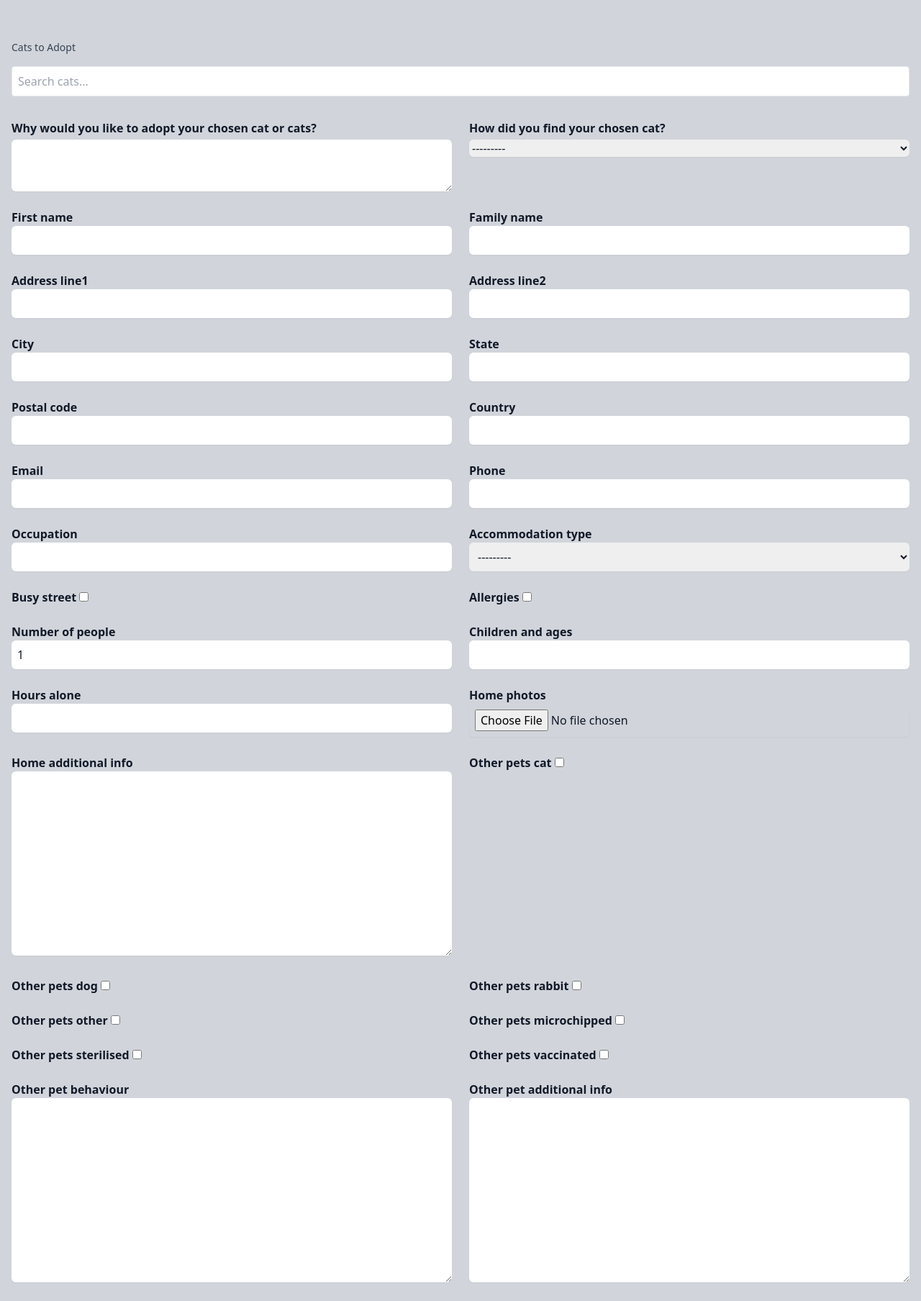
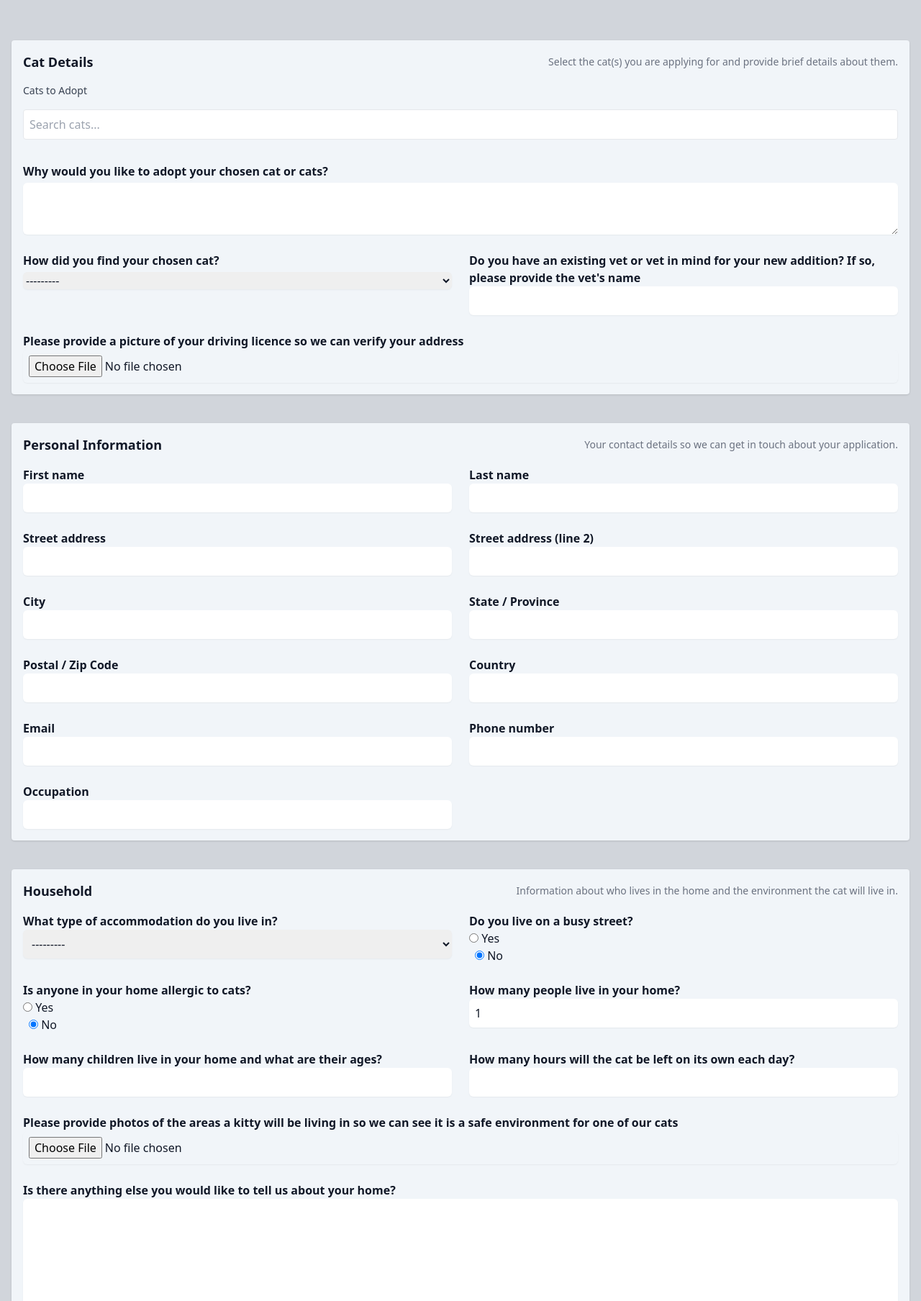
Before and after one commit to jaredarm/cat-rescue-site, a Django app: page /adoptions/add/ in a window 1280 px wide. Shown: the part 112-1920 px from the top of the page at 72% size. Run offline with Django 4.2, Linux system fonts and the light colour scheme; parts of the project's set-up code (start-up, migrations or seed data) failed here and were passed over; some libraries are stand-ins or nearby versions.

Commit message:
Add detailed fields to application form; enhance form layout and UI for better user experience

```diff
--- a/adoptions/forms.py
+++ b/adoptions/forms.py
@@ -15,11 +15,82 @@ class ApplicationForm(TailwindModelForm):
         labels = {
             "cats": "Please select the cat(s) you are interested in adopting",
             "reason_for_adopting": "Why would you like to adopt your chosen cat or cats?",
-            "how_found_cat": "How did you find your chosen cat?"
+            "how_found_cat": "How did you find your chosen cat?",
+
+            # Personal / contact
+            "first_name": "First name",
+            "family_name": "Last name",
+            "address_line1": "Street address",
+            "address_line2": "Street address (line 2)",
+            "city": "City",
+            "state": "State / Province",
+            "postal_code": "Postal / Zip Code",
+            "country": "Country",
+            "email": "Email",
+            "phone": "Phone number",
+            "occupation": "Occupation",
+            "vet_name": "Do you have an existing vet or vet in mind for your new addition? If so, please provide the vet's name",
+            "driving_license": "Please provide a picture of your driving licence so we can verify your address",
+
+            # Household
+            "accommodation_type": "What type of accommodation do you live in?",
+            "busy_street": "Do you live on a busy street?",
+            "allergies": "Is anyone in your home allergic to cats?",
+            "number_of_people": "How many people live in your home?",
+            "children_and_ages": "How many children live in your home and what are their ages?",
+            "hours_alone": "How many hours will the cat be left on its own each day?",
+            "home_photos": "Please provide photos of the areas a kitty will be living in so we can see it is a safe environment for one of our cats",
+            "home_additional_info": "Is there anything else you would like to tell us about your home?",
+
+            # Other pets
+            "other_pets_cat": "Do you have other cats?",
+            "other_pets_dog": "Do you have other dogs?",
+            "other_pets_rabbit": "Do you have other rabbits?",
+            "other_pets_other": "Do you have other types of pets?",
+            "other_pets_microchipped": "Are your other pets microchipped?",
+            "other_pets_sterilised": "Are your other pets sterilised?",
+            "other_pets_vaccinated": "Are your other pets vaccinated?",
+            "other_pet_behaviour": "Do your animals have any behavioural problems?",
+            "other_pet_additional_info": "Is there anything else you would like to tell us about your other pets?",
+
+            # Experience & plans
+            "previous_cat_experience": "Have you previously shared your life with a cat?",
+            "medical_care_plan": "Should your cat become ill or injured and require expensive medical care, what would be your course of action?",
+            "lost_cat_plan": "If your cat got lost what would you do?",
+            "diet_plan": "Will you provide a stable diet to your cat? If so, please provide more information",
+            "surrendered_animals_history": "Have you ever taken an animal to a shelter or released it to another party? If so, please provide more information here",
+            "adoption_refusal_history": "Have you ever been refused adoption of an animal? If so, please provide more information here",
+
+            # Declarations
+            "indoor_only": "I confirm that my cat will be kept indoors, in a secure cat run or on a cat harness at all times to protect it from harm or injury",
+            "can_afford_care": "I confirm I am able to afford the ongoing cost of owning a cat and am prepared to continue with the cat's vaccinations, flea and worm treatments as required?",
+            "will_return_if_needed": "I agree to return the cat or cats to 9 Lives Cat Rescue should my circumstances change and I can no longer care for the animal?",
         }
         fieldsets = (
+            ('Cat Details', {
+                'description': 'Select the cat(s) you are applying for and provide brief details about them.',
+                'fields': ('cats', 'reason_for_adopting', 'how_found_cat', 'vet_name', 'driving_license')
+            }),
             ('Personal Information', {
-             'fields': ('first_name', 'family_name', 'address_line1', 'address_line2', 'city')}),
+                'description': 'Your contact details so we can get in touch about your application.',
+                'fields': ('first_name', 'family_name', 'address_line1', 'address_line2', 'city', 'state', 'postal_code', 'country', 'email', 'phone', 'occupation')
+            }),
+            ('Household', {
+                'description': 'Information about who lives in the home and the environment the cat will live in.',
+                'fields': ('accommodation_type', 'busy_street', 'allergies', 'number_of_people', 'children_and_ages', 'hours_alone', 'home_photos', 'home_additional_info')
+            }),
+            ('Other Pets', {
+                'description': 'Tell us about other pets you may already have.',
+                'fields': ('other_pets_cat', 'other_pets_dog', 'other_pets_rabbit', 'other_pets_other', 'other_pets_microchipped', 'other_pets_sterilised', 'other_pets_vaccinated', 'other_pet_behaviour', 'other_pet_additional_info')
+            }),
+            ('Experience & Plans', {
+                'description': 'Questions about your previous experience and plans for the cat.',
+                'fields': ('previous_cat_experience', 'medical_care_plan', 'lost_cat_plan', 'diet_plan', 'surrendered_animals_history', 'adoption_refusal_history')
+            }),
+            ('Declarations', {
+                'description': 'Please confirm the following declarations.',
+                'fields': ('indoor_only', 'can_afford_care', 'will_return_if_needed')
+            }),
         )
         widgets = {
             "reason_for_adopting": forms.Textarea(attrs={
@@ -30,3 +101,43 @@ class ApplicationForm(TailwindModelForm):
                 "class": "mt-1 block w-full rounded-md border-gray-300 shadow-sm focus:ring-blue-500 focus:border-blue-500"
             }),
         }
+
+    def __init__(self, *args, **kwargs):
+        super().__init__(*args, **kwargs)
+        # expose fieldsets on the form instance for templates
+        self.fieldsets = getattr(self.Meta, 'fieldsets', ())
+        # convert boolean-style fields to Yes/No radio choices for clearer UI
+        bool_fields = [
+            'busy_street', 'allergies',
+            'other_pets_cat', 'other_pets_dog', 'other_pets_rabbit', 'other_pets_other',
+            'other_pets_microchipped', 'other_pets_sterilised', 'other_pets_vaccinated',
+            'indoor_only', 'can_afford_care', 'will_return_if_needed'
+        ]
+
+        for name in bool_fields:
+            if name in self.fields:
+                orig = self.fields[name]
+
+                # determine initial as 'True' / 'False' strings when possible
+                if name in self.initial:
+                    init = 'True' if self.initial.get(name) else 'False'
+                elif hasattr(self, 'instance') and getattr(self.instance, name, None) is not None:
+                    init = 'True' if getattr(self.instance, name) else 'False'
+                else:
+                    init = None
+
+                self.fields[name] = forms.TypedChoiceField(
+                    choices=(('True', 'Yes'), ('False', 'No')),
+                    coerce=lambda v: v == 'True',
+                    widget=forms.RadioSelect(attrs={"class": "space-x-2"}),
+                    required=orig.required,
+                    label=orig.label,
+                    help_text=orig.help_text,
+                    initial=init,
+                )
+        # expose a simple widget type name on each field to make template logic safer
+        for name, field in self.fields.items():
+            try:
+                field.widget_type = field.widget.__class__.__name__
+            except Exception:
+                field.widget_type = ''
--- a/adoptions/models.py
+++ b/adoptions/models.py
@@ -49,6 +49,10 @@ class Application(models.Model):
     email = models.EmailField(max_length=50)
     phone = models.CharField(max_length=50)
     occupation = models.CharField(max_length=100, blank=True)
+    # Vet details
+    vet_name = models.CharField(max_length=255, blank=True)
+    # Driving licence upload for address verification
+    driving_license = models.FileField(upload_to='applications/driving_licenses/', blank=True)
 
     # Household
     accommodation_type = models.CharField(
--- a/adoptions/templates/adoptions/application_form.html
+++ b/adoptions/templates/adoptions/application_form.html
@@ -7,9 +7,19 @@
 <form method="POST" enctype="multipart/form-data" class="space-y-10">
     {% csrf_token %}
 
-    <div class="grid grid-cols-1 md:grid-cols-2 gap-6">
+    {% for title, opts in form.fieldsets %}
+    <section class="bg-slate-100 p-4 rounded shadow">
+        <div class="flex items-center justify-between">
+            <h3 class="text-lg font-semibold">{{ title }}</h3>
+            {% if opts.description %}
+            <p class="text-sm text-gray-500">{{ opts.description }}</p>
+            {% endif %}
+        </div>
+
+        <div class="mt-4 grid grid-cols-1 md:grid-cols-2 gap-6">
             {% for field in form %}
-        {% if field.name == "cats" %}
+                {% if field.name in opts.fields %}
+                    {% if field.name == 'cats' %}
                     <div class="md:col-span-2">
                         {% if form.initial.cats %}
                             {% include "adoptions/widgets/cats_widget.html" with selected_cat_ids=form.initial.cats %}
@@ -20,13 +30,35 @@
                         {% endif %}
                     </div>
                     {% else %}
+                    {% with widget=field.field.widget_type %}
+                        {% if widget == 'CheckboxInput' %}
+                            <div class="flex items-start gap-3">
+                                <label class="inline-flex items-center gap-2">
+                                    {{ field }}
+                                    <span class="font-semibold">{{ field.label }}</span>
+                                </label>
+                                {% if field.help_text %}
+                                <p class="text-sm text-gray-500">{{ field.help_text }}</p>
+                                {% endif %}
+                                {% for error in field.errors %}
+                                <p class="text-red-600 text-sm">{{ error }}</p>
+                                {% endfor %}
+                            </div>
+                        {% elif widget == 'Textarea' or widget == 'ClearableFileInput' %}
+                            <div class="md:col-span-2">
+                                <label class="font-semibold">{{ field.label }}</label>
+                                {{ field }}
+                                {% if field.help_text %}
+                                <p class="text-sm text-gray-500">{{ field.help_text }}</p>
+                                {% endif %}
+                                {% for error in field.errors %}
+                                <p class="text-red-600 text-sm">{{ error }}</p>
+                                {% endfor %}
+                            </div>
+                        {% else %}
                             <div>
-            <label class="font-semibold">
-                {{ field.label }}
-            </label>
-
+                                <label class="font-semibold">{{ field.label }}</label>
                                 {{ field }}
-
                                 {% if field.help_text %}
                                 <p class="text-sm text-gray-500">{{ field.help_text }}</p>
                                 {% endif %}
@@ -35,8 +67,13 @@
                                 {% endfor %}
                             </div>
                         {% endif %}
+                    {% endwith %}
+                    {% endif %}
+                {% endif %}
             {% endfor %}
         </div>
+    </section>
+    {% endfor %}
 
     <div class="flex gap-4">
         <button type="submit" class="px-4 py-2 bg-blue-600 text-white rounded hover:bg-blue-700">
--- a/cats/views.py
+++ b/cats/views.py
@@ -142,7 +142,7 @@ def set_primary_image(request, image_id):
     if request.method == "POST":
         # Mark this image as primary
         image.primary = True
-        image.save()  # Your model's save() already unsets others
+        image.save()
 
     return redirect("manage_cat_photos", cat_id=cat.id)
 
--- a/static/css/styles.css
+++ b/static/css/styles.css
@@ -1664,9 +1687,24 @@ video {
   background-color: rgb(69 10 10 / var(--tw-bg-opacity, 1));
 }
 
+.bg-slate-100 {
+  --tw-bg-opacity: 1;
+  background-color: rgb(241 245 249 / var(--tw-bg-opacity, 1));
+}
+
+.bg-slate-200 {
+  --tw-bg-opacity: 1;
+  background-color: rgb(226 232 240 / var(--tw-bg-opacity, 1));
+}
+
 .bg-slate-400 {
   --tw-bg-opacity: 1;
   background-color: rgb(148 163 184 / var(--tw-bg-opacity, 1));
+}
+
+.bg-slate-50 {
+  --tw-bg-opacity: 1;
+  background-color: rgb(248 250 252 / var(--tw-bg-opacity, 1));
 }
 
 .bg-transparent {
```
Also changed, not shown: other parts of static/css/styles.css (+47 -29 lines), cats/templates/cats/cat_detail.html (+14 -6 lines), cats/templates/cats/cat_list.html (+11 -1 lines), adoptions/migrations/0012_application_driving_license_application_vet_name.py (added). Lines whose indentation alone changed are shown as unchanged.
